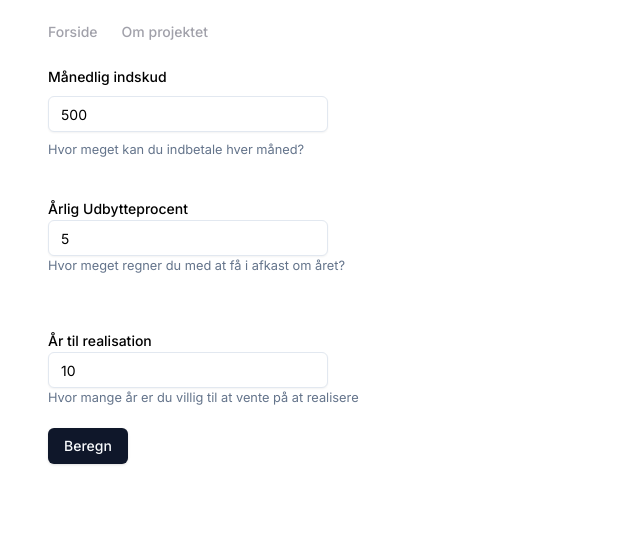
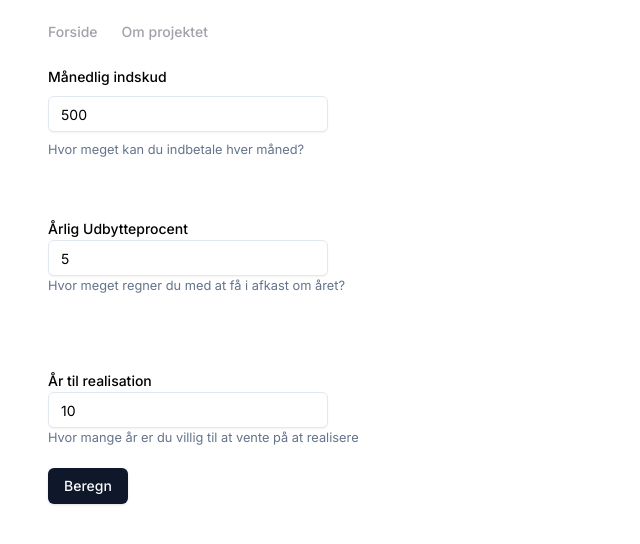
Before and after one commit to barrybtw/aktiesparekonto, a Next.js app: page / in a window 1280 px wide. Shown: the top 544 px of the page, without its empty margins (0-640 px from the left). Built offline with nearby package versions, Linux system fonts and the light colour scheme.

Commit message:
fix weird cls

```diff
--- a/components/questionnaire.tsx
+++ b/components/questionnaire.tsx
@@ -64,7 +64,7 @@ export default function Questionnaire({
               control={form.control}
               name='monthly_payment'
               render={({ field }) => (
-                <FormItem className='min-h-[140px] md:min-h-[100px]'>
+                <FormItem className='min-h-[140px] md:min-h-[120px]'>
                   <FormLabel>Månedlig indskud</FormLabel>
                   <FormControl>
                     {/* <div aria-label='wrapper' className='relative'> */}
@@ -91,7 +91,7 @@ export default function Questionnaire({
               control={form.control}
               name='estimated_return_in_percent'
               render={({ field }) => (
-                <FormItem className='min-h-[140px] md:min-h-[100px]'>
+                <FormItem className='min-h-[140px] md:min-h-[120px]'>
                   <FormLabel>Årlig Udbytteprocent</FormLabel>
                   <FormControl>
                     {/* <div aria-label='wrapper' className='relative'> */}
@@ -121,7 +121,7 @@ export default function Questionnaire({
               control={form.control}
               name='years_to_look_ahead'
               render={({ field }) => (
-                <FormItem className='min-h-[140px] md:min-h-[100px] md:min-h-[100px]'>
+                <FormItem className='min-h-[140px] md:min-h-[120px] md:min-h-[100px]'>
                   <FormLabel>År til realisation</FormLabel>
                   <FormControl>
                     {/* <div aria-label='wrapper' className='relative'> */}
```
